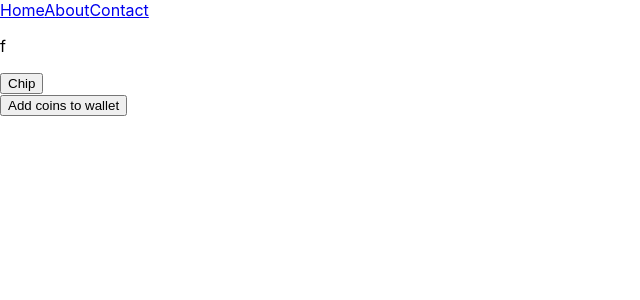
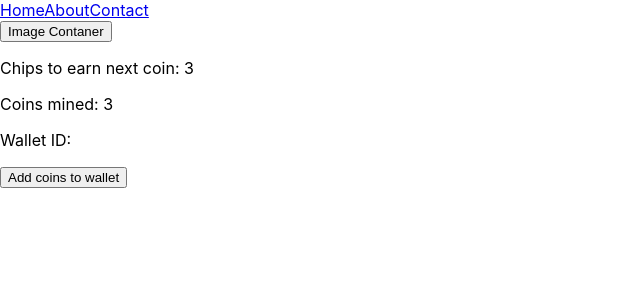
Before and after one commit to FranciscoPink/human-coin, a React (Create React App) app in the folder client/: page /mining in a window 1280 px wide. Shown: the top 300 px of the page, without its empty margins (0-640 px from the left). Built offline with nearby package versions, Linux system fonts and the light colour scheme.

Commit message:
Go chickadee

```diff
--- a/client/src/components/Create.jsx
+++ b/client/src/components/Create.jsx
@@ -18,15 +18,12 @@ export default function Create() {
       newWallet).then(openWallet);
   }
   const openWallet = async () => {
-    try {
+    const response = await axios.get(`https://api.airtable.com/v0/appwSNnRvlbsz27yj/wallets?api_key=${process.env.REACT_APP_WALLET_API_KEY}`)
+    console.log(response.data)
+    console.log(response.data.records[0].id);
 
-      const response = await axios.get(`https://api.airtable.com/v0/appwSNnRvlbsz27yj/wallets?api_key=${process.env.REACT_APP_WALLET_API_KEY}`);
-      console.log(response.data)
-      console.log(response.data.records[0].id);
-    } catch (error) {
-      console.log("error")
-    }
   }
+
 
   return (
     <div>
--- a/client/src/components/Mine.jsx
+++ b/client/src/components/Mine.jsx
@@ -1,26 +1,19 @@
 import axios from 'axios'
+import { useState } from 'react'
 
 export default function Mining() {
-  // let chipper = 0
-  // function chip() {
-  //   chips += 1
-  //   return chips
-  // }
-  // console.log(chips)
-  // let chip = () => {
-  //   let chips = 0
-  //   return chips += 100
-  // }
+  let variable = 3
+  const [count, setCount] = useState(variable)
+  let coinsMined = 3
 
   const addCoins = async () => {
-    let toAdd = 5 + 1
     let coin = {
       "records": [
         {
-          "id": "recaeUa2Cm9NmUdF6",
+          "id": "reckdyETBlMEx9tLT",
           "fields": {
-            "balance": toAdd,
-            "chips": 10
+            "balance": parseInt(coinsMined),
+            "chips": parseInt(count)
           }
         }
       ]
@@ -30,8 +23,13 @@ export default function Mining() {
 
   return (
     <div>
-      <p>f</p>
-      <button type="button">Chip</button>
+      {/* Code from react tutorial, modified for app use */}
+      <div>
+        <button onClick={() => setCount(count - 1)}>Image Contaner</button>
+        <p>Chips to earn next coin: {count}</p>
+        <p>Coins mined: {coinsMined} </p>
+        <p>Wallet ID: </p>
+      </div>
       <form onSubmit={addCoins}>
         <button type="submit">Add coins to wallet</button>
       </form>
--- a/client/src/components/Open.jsx
+++ b/client/src/components/Open.jsx
@@ -3,10 +3,10 @@ import { Link } from "react-router-dom"
 
 export default function Open() {
 
-  const openWallet = async () => {
+  const openWallet = async (props) => {
     try {
       const response = await axios.get(`https://api.airtable.com/v0/appwSNnRvlbsz27yj/wallets?api_key=${process.env.REACT_APP_WALLET_API_KEY}`);
-      console.log(response.data);
+      console.log(response.data.records[0].id);
     } catch (error) {
       console.log("error")
     }
@@ -15,7 +15,7 @@ export default function Open() {
 
   return (
     <div>
-      <h1>Enter existing ID</h1>
+      <h1>Enter wallet ID</h1>
       <form onSubmit={openWallet}>
         <input type="text" placeholder="ex. aBc12@" />
         <Link to="/mining"><button type="click" onClick={openWallet}>Open Wallet</button></Link>
```
